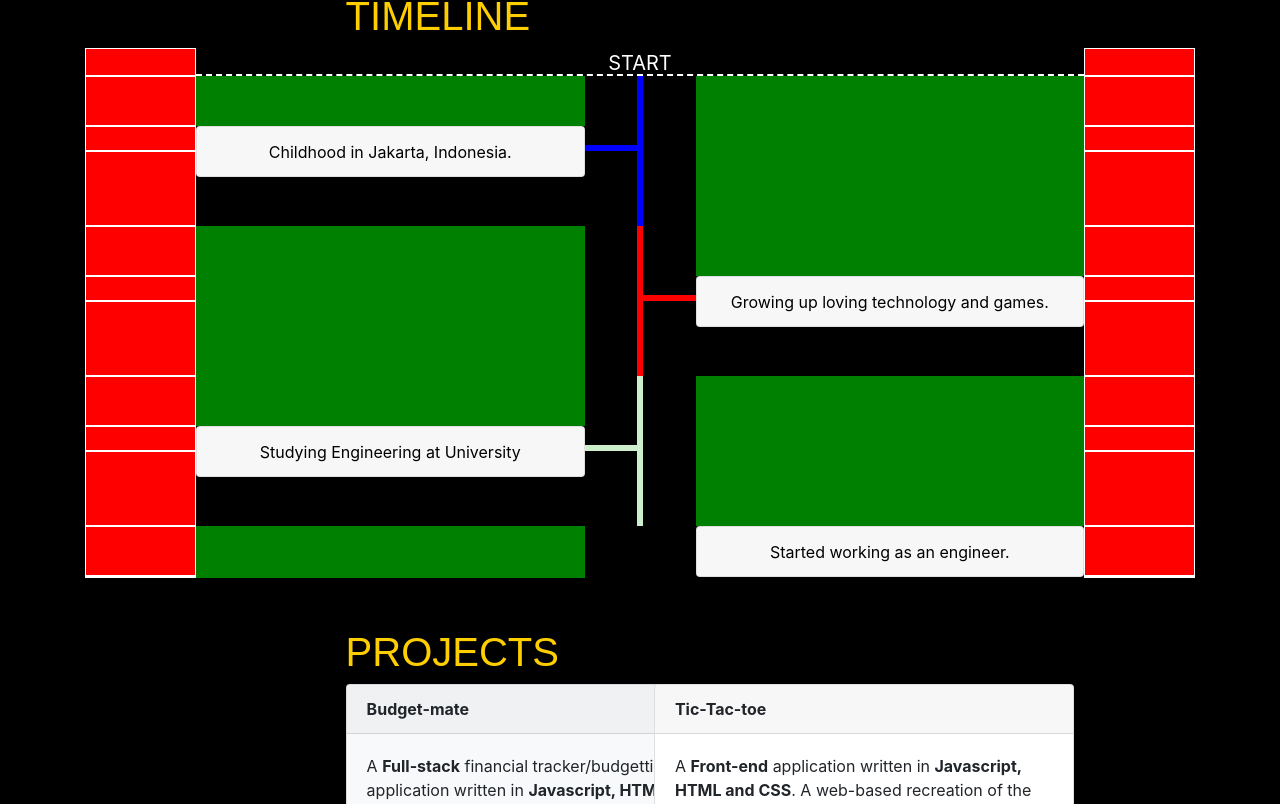
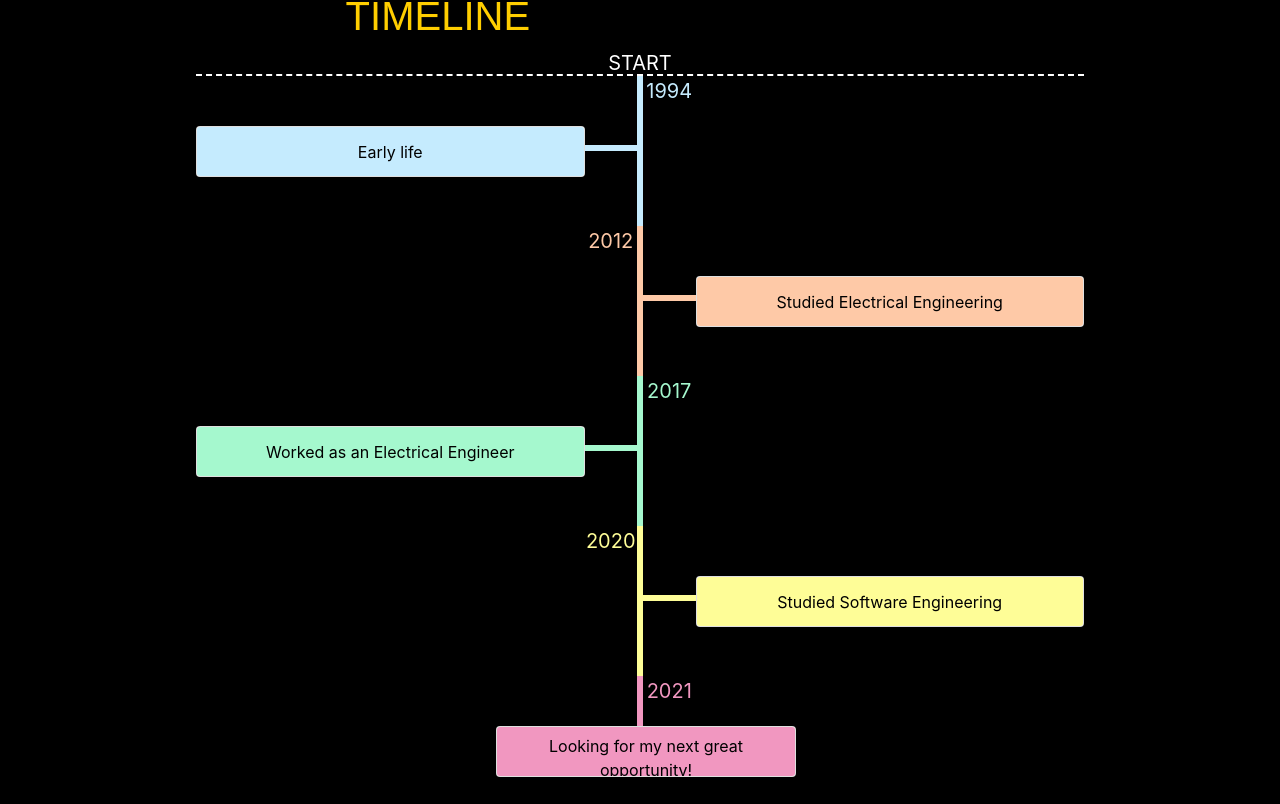
Before and after one commit to allisonbarnaud/allison-portfolio.github.io, a React (Create React App) app: page / in a window 1280 px wide. Shown: the part 336-1140 px from the top of the page. Built offline with nearby package versions, Linux system fonts and the light colour scheme.

Commit message:
adding wording

```diff
--- a/src/Contacts.js
+++ b/src/Contacts.js
@@ -8,9 +8,9 @@ export default class Contacts extends Component {
         return (
             <div id="contact">
                 <h1 className="header">CONTACTS</h1>
-                <div style={{width: "800px", height:"150px", margin: "0 auto", backgroundColor: "white"}}>
-                    <h2>E-mail: arnaudallisonb@gmail.com</h2>
-                    <h2>Telephone: +61401668427</h2>
+                <div style={{width: "800px", height:"80px", margin: "0 auto", backgroundColor: "white"}}>
+                    <h3>E-mail: arnaudallisonb@gmail.com</h3>
+                    <h3>Telephone: +61401668427</h3>
                 </div>
 
             </div>
--- a/src/Timeline.css
+++ b/src/Timeline.css
@@ -1,17 +1,17 @@
 .container {
     display: grid;
     grid-template-columns: 10% 35% 5% 5% 35% 10%;
-    grid-template-rows: 28px 50px 25px 75px 50px 25px 75px 50px 25px 75px 50px;
+    grid-template-rows: 28px 50px 25px 75px 50px 25px 75px 50px 25px 75px 50px 25px 75px 50px;
 }
 
-.filler {
+/* .filler {
   background-color: red;
   border: solid 1px white;
 }
 
 .item {
   background-color: green;
-}
+} */
 
 .item-a {
     grid-column-start: 2;
@@ -37,8 +37,17 @@
 .item-d {
     grid-column-start: 5;
     grid-column-end: 5;
-    grid-row-start: 11;
+    grid-row-start: 12;
     grid-row-end: span 2;
+  }
+
+  .item-e {
+    grid-column-start: 2;
+    grid-column-end: span 2;
+    grid-row-start: 15;
+    grid-row-end: span 2;
+    width: 300px;
+    margin-left: 300px;
   }
 
 .timelineHeader {
--- a/src/Timeline.js
+++ b/src/Timeline.js
@@ -25,9 +25,9 @@ export default class Timeline extends Component {
                     </div>
                     <div className="item">
                     </div>
-                    <div style={{borderRight:"solid 3px blue"}}>
+                    <div style={{borderRight:"solid 3px #C5EBFE"}}>
                     </div>
-                    <div style={{borderLeft:"solid 3px blue"}}>
+                    <div style={{borderLeft:"solid 3px #C5EBFE", color: "#C5EBFE", fontSize:"20px", textAlign:"center"}}> 1994
                     </div>
                     <div className="item">
                     </div>
@@ -38,19 +38,19 @@ export default class Timeline extends Component {
                     </div>
                     <Accordion  className="item-a">
                         <Card>
-                            <Card.Header style={{ height:"50px", padding:"0"}}>
+                            <Card.Header style={{ height:"50px", padding:"0", backgroundColor:"#C5EBFE"}}>
                                 <Accordion.Toggle style={{color:"black", width:"100%", height:"100%"}} as={Button} variant="link" eventKey="1">
-                                    Childhood in Jakarta, Indonesia.
+                                    Early life
                                 </Accordion.Toggle>
                             </Card.Header>
                             <Accordion.Collapse eventKey="1">
-                                <Card.Body>Lorem ipsum Lorem ipsum Lorem ipsum Lorem ipsum Lorem ipsum Lorem ipsum Lorem ipsum Lorem ipsum Lorem ipsum Lorem ipsum Lorem ipsum Lorem ipsum Lorem ipsum Lorem ipsum Lorem ipsum Lorem ipsum Lorem ipsum Lorem ipsum </Card.Body>
+                                <Card.Body style={{backgroundColor:"#C5EBFE"}}>Lorem ipsum Lorem ipsum Lorem ipsum Lorem ipsum Lorem ipsum Lorem ipsum Lorem ipsum Lorem ipsum Lorem ipsum Lorem ipsum Lorem ipsum Lorem ipsum Lorem ipsum Lorem ipsum Lorem ipsum Lorem ipsum Lorem ipsum Lorem ipsum </Card.Body>
                             </Accordion.Collapse>
                         </Card>
                     </Accordion>
-                    <div style={{borderBottom:"solid 6px blue", borderRight:"solid 3px blue"}}>
+                    <div style={{borderBottom:"solid 6px #C5EBFE", borderRight:"solid 3px #C5EBFE"}}>
                     </div>
-                    <div style={{borderLeft:"solid 3px blue"}}>
+                    <div style={{borderLeft:"solid 3px #C5EBFE"}}>
                     </div>
                     <div className="item">
                     </div>
@@ -59,9 +59,9 @@ export default class Timeline extends Component {
                     {/* third line */}
                     <div className="filler">
                     </div>
-                    <div style={{borderRight:"solid 3px blue"}}>
+                    <div style={{borderRight:"solid 3px #C5EBFE"}}>
                     </div>
-                    <div style={{borderLeft:"solid 3px blue"}}>
+                    <div style={{borderLeft:"solid 3px #C5EBFE"}}>
                     </div>
                     <div className="item">
                     </div>
@@ -72,9 +72,9 @@ export default class Timeline extends Component {
                     </div>
                     <div className="item">
                     </div>
-                    <div style={{borderRight:"solid 3px red"}}>
+                    <div style={{borderRight:"solid 3px #FEC9A7", color:"#FEC9A7", fontSize:"20px", textAlign:"center"}}>2012
                     </div>
-                    <div style={{borderLeft:"solid 3px red"}}>
+                    <div style={{borderLeft:"solid 3px #FEC9A7"}}>
                     </div>
                     <div className="item">
                     </div>
@@ -84,19 +84,19 @@ export default class Timeline extends Component {
                     <div className="filler">
                     </div>
                     <div className="item"></div>
-                    <div style={{borderRight:"solid 3px red"}}>
+                    <div style={{borderRight:"solid 3px #FEC9A7"}}>
                     </div>
-                    <div style={{borderLeft:"solid 3px red", borderBottom:"solid 6px red"}}>
+                    <div style={{borderLeft:"solid 3px #FEC9A7", borderBottom:"solid 6px #FEC9A7"}}>
                     </div>
                     <Accordion  className="item-b">
                         <Card>
-                            <Card.Header style={{ height:"50px", padding:"0"}}>
+                            <Card.Header style={{ height:"50px", padding:"0", backgroundColor:"#FEC9A7"}}>
                                 <Accordion.Toggle style={{color:"black", width:"100%", height:"100%"}} as={Button} variant="link" eventKey="1">
-                                    Growing up loving technology and games.
+                                    Studied Electrical Engineering
                                 </Accordion.Toggle>
                             </Card.Header>
                             <Accordion.Collapse eventKey="1">
-                                <Card.Body>Lorem ipsum Lorem ipsum Lorem ipsum Lorem ipsum Lorem ipsum Lorem ipsum Lorem ipsum Lorem ipsum Lorem ipsum Lorem ipsum Lorem ipsum Lorem ipsum Lorem ipsum Lorem ipsum Lorem ipsum Lorem ipsum Lorem ipsum Lorem ipsum </Card.Body>
+                                <Card.Body style={{backgroundColor:"#FEC9A7"}}>Lorem ipsum Lorem ipsum Lorem ipsum Lorem ipsum Lorem ipsum Lorem ipsum Lorem ipsum Lorem ipsum Lorem ipsum Lorem ipsum Lorem ipsum Lorem ipsum Lorem ipsum Lorem ipsum Lorem ipsum Lorem ipsum Lorem ipsum Lorem ipsum </Card.Body>
                             </Accordion.Collapse>
                         </Card>
                     </Accordion>
@@ -107,9 +107,9 @@ export default class Timeline extends Component {
                     </div>
                     <div className="item">
                     </div>
-                    <div style={{borderRight:"solid 3px red"}}>
+                    <div style={{borderRight:"solid 3px #FEC9A7"}}>
                     </div>
-                    <div style={{borderLeft:"solid 3px red"}}>
+                    <div style={{borderLeft:"solid 3px #FEC9A7"}}>
                     </div>
                     <div className="filler">
                     </div>
@@ -120,9 +120,9 @@ export default class Timeline extends Component {
                     </div>
                     <div className="item">
                     </div>
-                    <div style={{borderRight:"solid 3px #CCEECC"}}>
+                    <div style={{borderRight:"solid 3px #A5F8CE"}}>
                     </div>
-                    <div style={{borderLeft:"solid 3px #CCEECC"}}>
+                    <div style={{borderLeft:"solid 3px #A5F8CE", color:"#A5F8CE", fontSize:"20px", textAlign:"center"}}>2017
                     </div>
                     <div className="item">
                     </div>
@@ -133,19 +133,19 @@ export default class Timeline extends Component {
                     </div>
                     <Accordion  className="item-c">
                         <Card>
-                            <Card.Header style={{ height:"50px", padding:"0"}}>
+                            <Card.Header style={{ height:"50px", padding:"0", backgroundColor:"#A5F8CE"}}>
                                 <Accordion.Toggle style={{color:"black", width:"100%", height:"100%"}} as={Button} variant="link" eventKey="1">
-                                    Studying Engineering at University
+                                    Worked as an Electrical Engineer
                                 </Accordion.Toggle>
                             </Card.Header>
                             <Accordion.Collapse eventKey="1">
-                                <Card.Body>Lorem ipsum Lorem ipsum Lorem ipsum Lorem ipsum Lorem ipsum Lorem ipsum Lorem ipsum Lorem ipsum Lorem ipsum Lorem ipsum Lorem ipsum Lorem ipsum Lorem ipsum Lorem ipsum Lorem ipsum Lorem ipsum Lorem ipsum Lorem ipsum </Card.Body>
+                                <Card.Body style={{backgroundColor:"#A5F8CE"}}>Lorem ipsum Lorem ipsum Lorem ipsum Lorem ipsum Lorem ipsum Lorem ipsum Lorem ipsum Lorem ipsum Lorem ipsum Lorem ipsum Lorem ipsum Lorem ipsum Lorem ipsum Lorem ipsum Lorem ipsum Lorem ipsum Lorem ipsum Lorem ipsum </Card.Body>
                             </Accordion.Collapse>
                         </Card>
                     </Accordion>
-                    <div style={{borderBottom:"solid 6px #CCEECC", borderRight:"solid 3px #CCEECC"}}>
+                    <div style={{borderBottom:"solid 6px #A5F8CE", borderRight:"solid 3px #A5F8CE"}}>
                     </div>
-                    <div style={{borderLeft:"solid 3px #CCEECC"}}>
+                    <div style={{borderLeft:"solid 3px #A5F8CE"}}>
                     </div>
                     <div className="item">
                     </div>
@@ -154,9 +154,9 @@ export default class Timeline extends Component {
                     {/* nineth line */}
                     <div className="filler">
                     </div>
-                    <div style={{borderRight:"solid 3px #CCEECC"}}>
+                    <div style={{borderRight:"solid 3px #A5F8CE"}}>
                     </div>
-                    <div style={{borderLeft:"solid 3px #CCEECC"}}>
+                    <div style={{borderLeft:"solid 3px #A5F8CE"}}>
                     </div>
                     <div className="item">
                     </div>
@@ -166,35 +166,73 @@ export default class Timeline extends Component {
                     <div className="filler">
                     </div>
                     <div className="item"></div>
-                    <div className="straightLineLeft">
+                    <div style={{borderRight:"solid 3px #FEFD97", color:"#FEFD97", fontSize:"20px", textAlign:"center"}}> 2020
                     </div>
-                    <div className="lineRight">
+                    <div style={{borderLeft:"solid 3px #FEFD97"}}>
+                    </div>
+                    <div className="item">
+                    </div>
+                    <div className="filler">
+                    </div>
+                    {/* eleventh */}
+                    <div className="filler">
+                    </div>
+                    <div className="item"></div>
+                    <div style={{borderRight:"solid 3px #FEFD97"}}>
+                    </div>
+                    <div style={{borderLeft:"solid 3px #FEFD97", borderBottom:"solid 6px #FEFD97"}}>
                     </div>
                     <Accordion  className="item-d">
                         <Card>
-                            <Card.Header style={{ height:"50px", padding:"0"}}>
+                            <Card.Header style={{ height:"50px", padding:"0", backgroundColor:"#FEFD97"}}>
                                 <Accordion.Toggle style={{color:"black", width:"100%", height:"100%"}} as={Button} variant="link" eventKey="1">
-                                    Started working as an engineer.
+                                    Studied Software Engineering
                                 </Accordion.Toggle>
                             </Card.Header>
                             <Accordion.Collapse eventKey="1">
-                                <Card.Body>Lorem ipsum Lorem ipsum Lorem ipsum Lorem ipsum Lorem ipsum Lorem ipsum Lorem ipsum Lorem ipsum Lorem ipsum Lorem ipsum Lorem ipsum Lorem ipsum Lorem ipsum Lorem ipsum Lorem ipsum Lorem ipsum Lorem ipsum Lorem ipsum </Card.Body>
+                                <Card.Body style={{backgroundColor:"#FEFD97"}}>Lorem ipsum Lorem ipsum Lorem ipsum Lorem ipsum Lorem ipsum Lorem ipsum Lorem ipsum Lorem ipsum Lorem ipsum Lorem ipsum Lorem ipsum Lorem ipsum Lorem ipsum Lorem ipsum Lorem ipsum Lorem ipsum Lorem ipsum Lorem ipsum </Card.Body>
                             </Accordion.Collapse>
                         </Card>
                     </Accordion>
                     <div className="filler">
                     </div>
-                    {/* eleventh line */}
+                    {/* twelth line */}
                     <div className="filler">
                     </div>
                     <div className="item">
                     </div>
-                    <div className="straightLineLeft">
+                    <div style={{borderRight:"solid 3px #FEFD97"}}>
                     </div>
-                    <div className="straightLineRight">
+                    <div style={{borderLeft:"solid 3px #FEFD97"}}>
                     </div>
                     <div className="filler">
                     </div>
+                    {/* tirteenth line */}
+                    <div className="filler">
+                    </div>
+                    <div className="item">
+                    </div>
+                    <div style={{borderRight:"solid 3px #F197C0"}}>
+                    </div>
+                    <div style={{borderLeft:"solid 3px #F197C0", color:"#F197C0", fontSize:"20px", textAlign:"center"}}>2021
+                    </div>
+                    <div className="item">
+                    </div>
+                    <div className="filler">
+                    </div>
+                    {/* fourteenth line */}
+                    <Accordion  className="item-e">
+                        <Card>
+                            <Card.Header style={{ height:"50px", padding:"0", backgroundColor:"#F197C0"}}>
+                                <Accordion.Toggle style={{color:"black", width:"100%", height:"100%"}} as={Button} variant="link" eventKey="1">
+                                    Looking for my next great opportunity!
+                                </Accordion.Toggle>
+                            </Card.Header>
+                            <Accordion.Collapse eventKey="1">
+                                <Card.Body style={{backgroundColor:"#F197C0"}}>Lorem ipsum Lorem ipsum Lorem ipsum Lorem ipsum Lorem ipsum Lorem ipsum Lorem ipsum Lorem ipsum Lorem ipsum Lorem ipsum Lorem ipsum Lorem ipsum Lorem ipsum Lorem ipsum Lorem ipsum Lorem ipsum Lorem ipsum Lorem ipsum </Card.Body>
+                            </Accordion.Collapse>
+                        </Card>
+                    </Accordion>
                 </div>
             </div>
 
```
Also changed, not shown: 1 other file (tests, documents, lock files or other folders).
